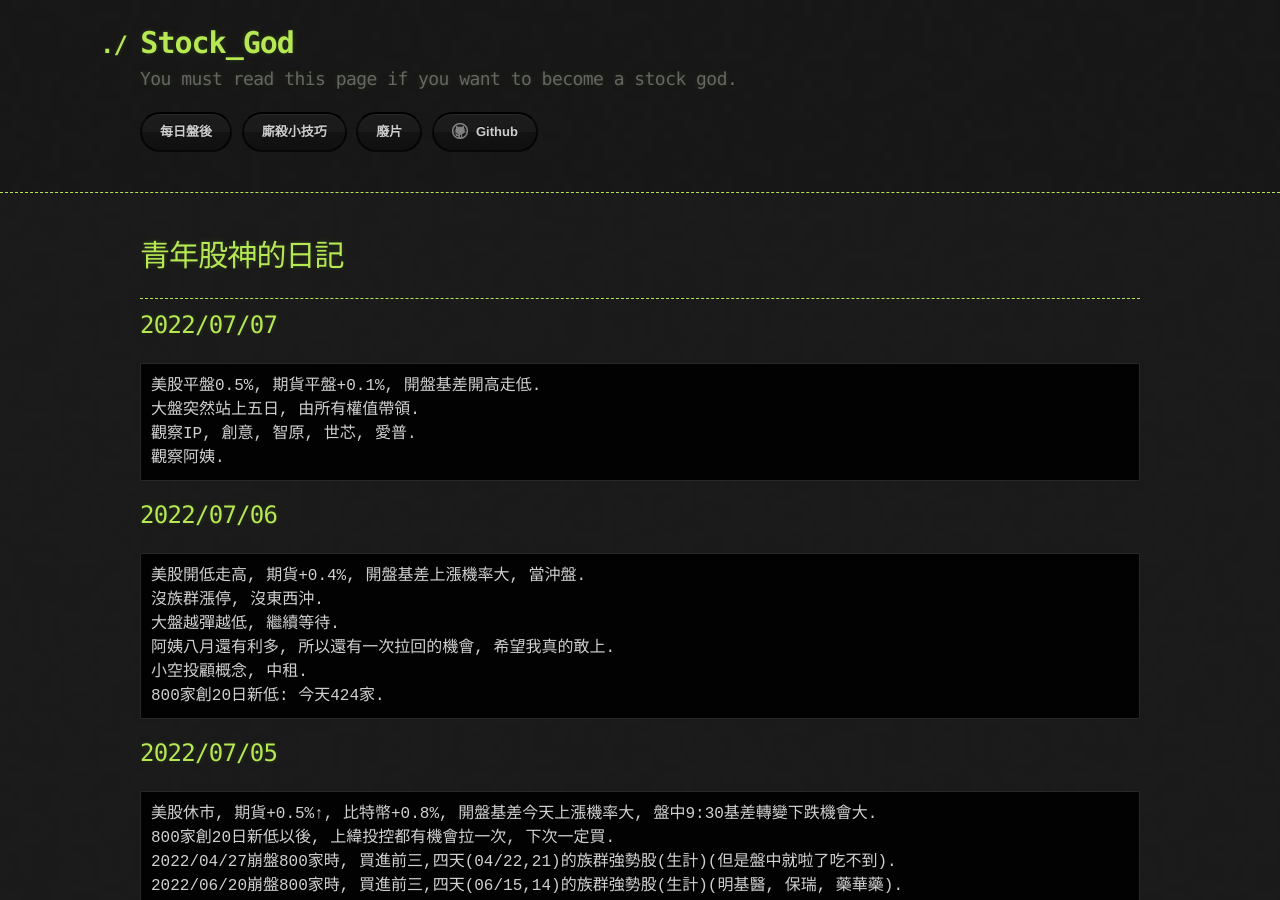
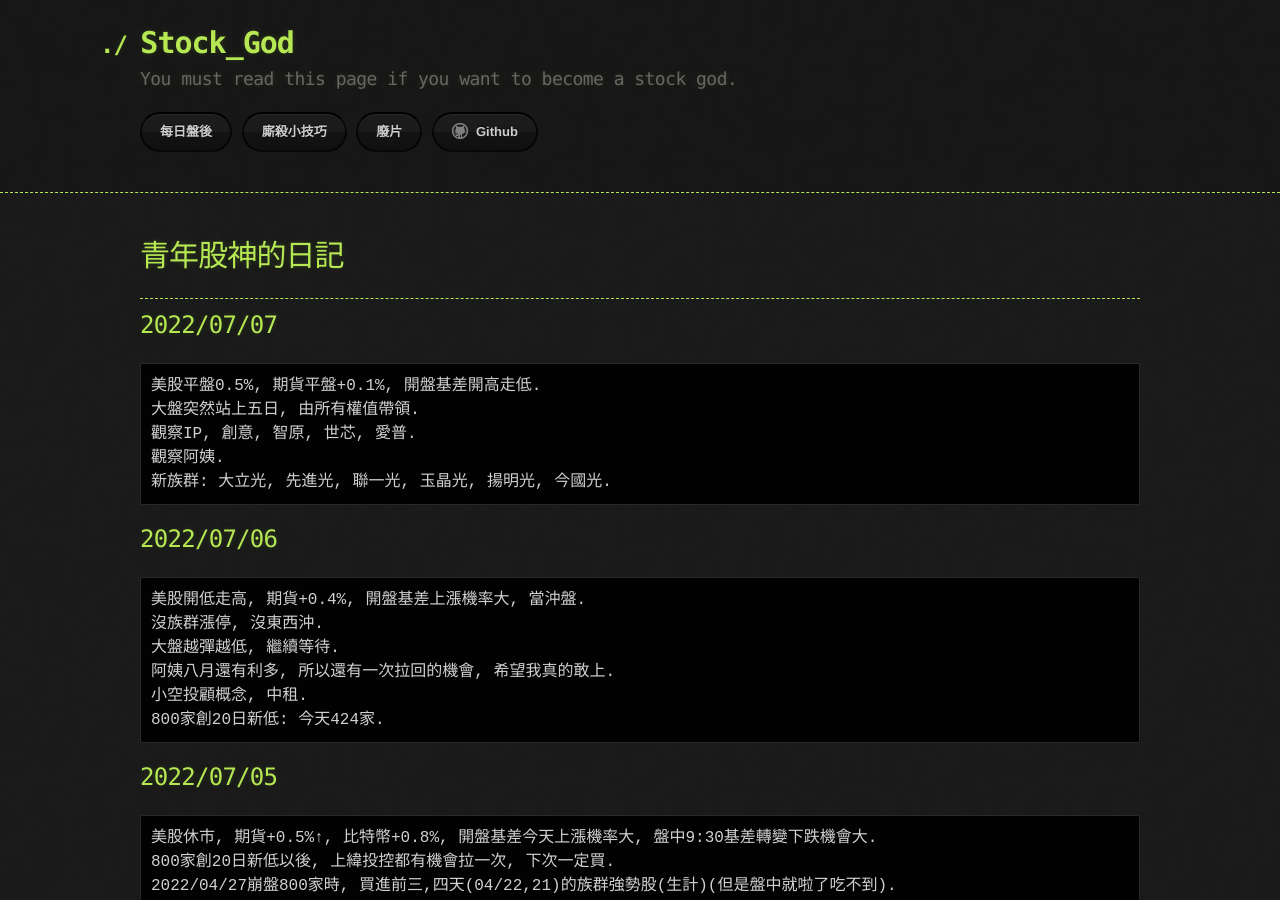
Before and after one commit to lepg5487/Stock_God, a Jekyll site: the page built from index.md, in a window 1280 px wide and 900 px high. Built offline with Jekyll 4.4.1, drawn with Linux system fonts in a browser that asks for light colours; our own code applies the rules of GitHub Pages for plain Markdown files.

Commit message:
Update index.md

````diff
--- a/index.md
+++ b/index.md
@@ -12,6 +12,7 @@ layout: testlayouts
 大盤突然站上五日, 由所有權值帶領.
 觀察IP, 創意, 智原, 世芯, 愛普.
 觀察阿姨.
+新族群: 大立光, 先進光, 聯一光, 玉晶光, 揚明光, 今國光.
 ```
 
 ## 2022/07/06
````
